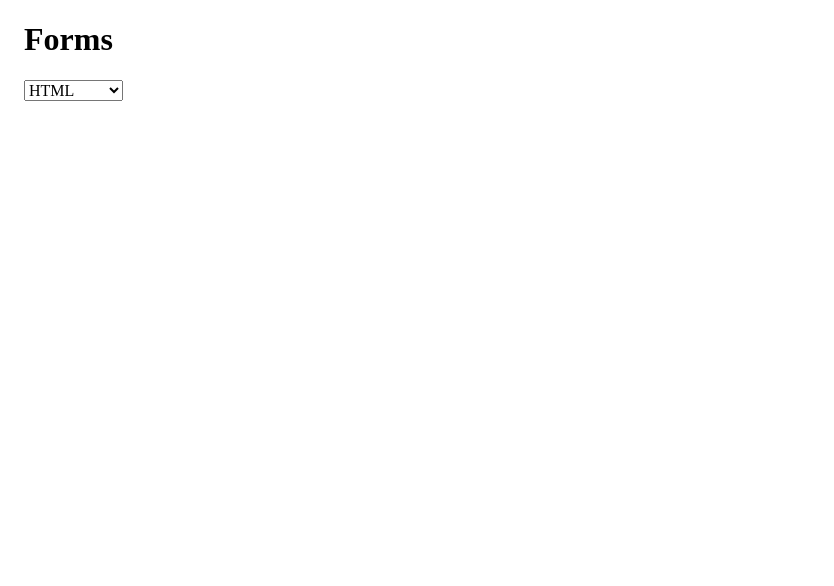
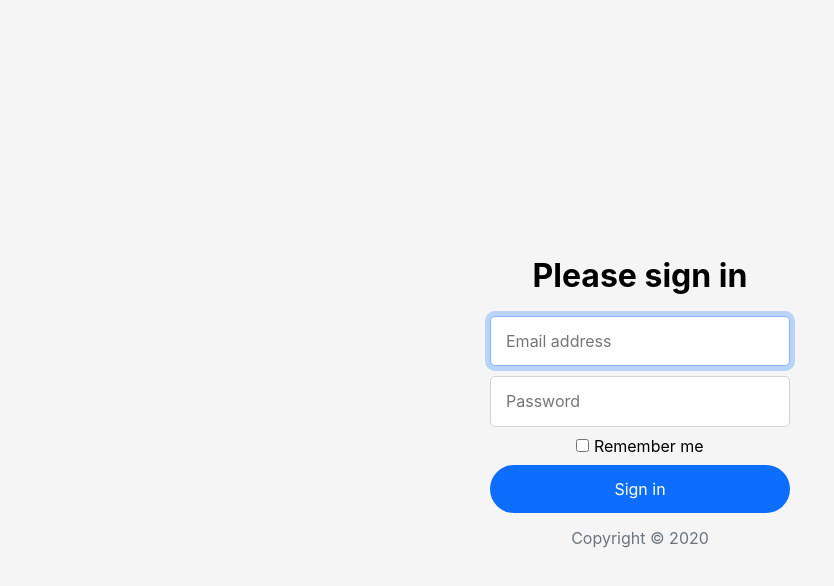
Before and after one commit to Aziz-4980/signin-screen-html-css, a plain HTML site: page index.html in a window 1280 px wide. Shown: the whole page, without its empty margins (0-834 px from the left). Drawn offline with Linux system fonts and the light colour scheme.

Commit message:
SigninPage added

```diff
--- a/css/styles.css
+++ b/css/styles.css
@@ -1,94 +1,61 @@
-/* html {
+html {
   font-size: 62.5%;
 }
 
 body {
-  font-family: Poppins, Arial, Helvetica, sans-serif;
+  align-items: center;
+  background: #f5f5f5;
+  display: flex;
+  font-family: -apple-system, BlinkMacSystemFont, 'Segoe UI', Roboto, Oxygen, Ubuntu, Cantarell, 'Open Sans', 'Helvetica Neue', sans-serif;
+  font-size: 1.6rem;
+  height: 100vh;
+  justify-content: center;
 }
 
-h1 {
-  font-weight: 900;
-  font-size: 5rem;
-  text-transform: uppercase;
-  text-shadow: 2px 2px 0 #000;
-  word-spacing: 1.5rem;
+.form-signin {
+  max-width: 300px;
+  text-align: center;
+  width: 100%;
 }
 
-.hero {
-  align-items: center;
-  background: url(../images/background_w320.jpg) no-repeat;
-  background-size: cover;
-  color: #fff;
-  display: flex;
-  flex-direction: column;
-  height: 100vh;
-  justify-content: center;
-  padding: 1rem;
-  text-align: center;
+.form-control {
+  border: 1px solid #ced4da;
+  outline: 0;
+  transition: border .15s, box-shadow .15s;
 }
 
-.hero .tagline {
-  background: rgba(0, 0, 0, 0.6);
-  font-size: 2rem;
-  font-weight: 300;
-  letter-spacing: 1.5px;
-  padding: 1.5rem;
-}
-
-@media screen and (min-width: 768px) {
-  .hero {
-    background: url(../images/background_w853.jpg) no-repeat;
-    background-size: cover;
-  }
-  .hero .tagline {
-    font-size: 3rem;
-  }
-}
-
-@media screen and (min-width: 1024px) {
-  .hero {
-    background: url(../images/background_w1228.jpg) no-repeat;
-    background-size: cover;
-  }
-  h1 {
-    font-size: 6rem;
-  }
-}
-
-@media screen and (min-width: 1440px) {
-  .hero {
-    background: url(../images/background_w1440.jpg) no-repeat;
-    background-size: cover;
-  }
-  h1 {
-    font-size: 9rem;
-  }
-} */
-
-label {
-  display: block;
-}
-
-input[type="text"], input[type="email"]{
-  border-radius: 5px;
-  border:1px solid yellow;
-  padding: 0.5rem 0.7rem;
-  transition: box-shadow  0.2s, border-color 0.2s;
-}
-input[type="text"]:focus, input[type="email"]:focus{
- border-color: rgb(77, 77, 217);
-outline: 0;
-box-shadow: 0 0 0 4px pink;
-
+.form-control:focus {
+  border: 1px solid #86b7fe;
+  box-shadow: 0 0 0 5px #b9d3fa;
 }
 
 
+.form-control, .btn {
+  border-radius: 5px;
+   box-sizing: border-box;
+  padding: 1.5rem;
+  width: 100%;
+}
 
-.form-controls {
-  margin-top: 1rem;
-  margin-left: 1.5rem;
+.btn {
+  background: #0d6efd;
+  border: 0;
+  border-radius: 30px;
+  color: #fff;
+  cursor: pointer;
+  outline: 0;
 }
-.form-controls, label, button, input{
-  margin-top: 1rem;
-  /* margin-left: 1.5rem; */
+
+.btn:hover {
+  background: #0759d3;
 }
+
+
+.form-group {
+  margin: 1rem 0;
+}
+
+
+.muted {
+  color: #6c757d;
+}
--- a/index.html
+++ b/index.html
@@ -13,21 +13,32 @@
     />
   </head>
   <body>
-    <div class="form-controls">
-      <h1>Forms</h1>
-      <form>
-        <select>
-          <optgroup label="FrontEnd">
-            <option value="1">HTML</option>
-            <option value="2">CSS</option>
-          </optgroup>
-
-          <optgroup label="Backend">
-            <option value="3">NodeJs</option>
-            <option value="4">MONGO</option>
-          </optgroup>
-        </select>
-      </form>
-    </div>
+    <form class="form-signin" action="" method="POST">
+      <h1>Please sign in</h1>
+      <div class="form-group">
+        <input
+          class="form-control"
+          type="text"
+          placeholder="Email address"
+          minlength="5"
+          maxlength="255"
+          autofocus
+        />
+      </div>
+      <div class="form-group">
+        <input
+          class="form-control"
+          type="password"
+          placeholder="Password"
+          maxlength="255"
+        />
+      </div>
+      <div class="form-group">
+        <input type="checkbox" id="remember-me" />
+        <label for="remember-me">Remember me</label>
+      </div>
+      <button class="btn">Sign in</button>
+      <p class="muted">Copyright &copy; 2020</p>
+    </form>
   </body>
 </html>
```
